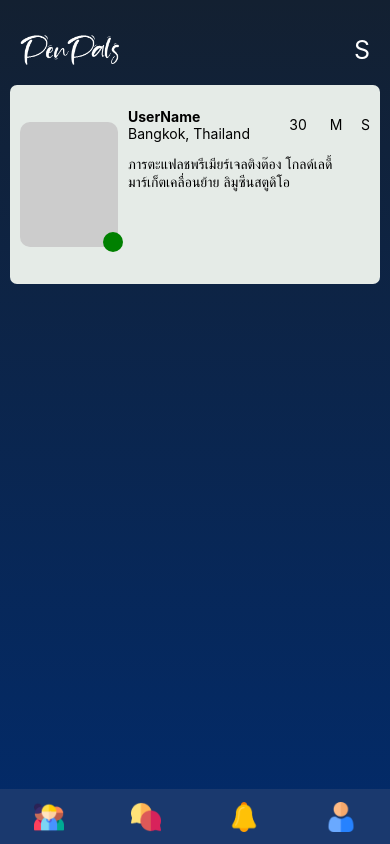
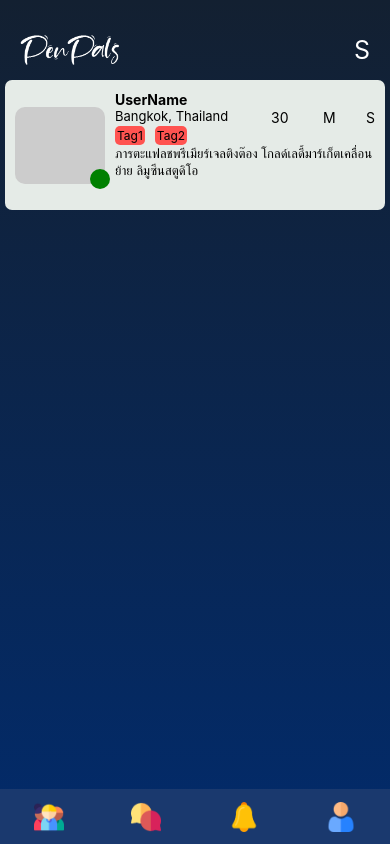
Before and after one commit to H3N9/PenPals, a React Native app: screen / in a window 390 px wide. Built offline with nearby package versions, Linux system fonts and the light colour scheme.

Commit message:
Update content.js

```diff
--- a/src/components/content.js
+++ b/src/components/content.js
@@ -20,9 +20,13 @@ const Content = () => {
       </View>
       <View style={styles.user}>
         <View style={styles.userDetail}>
-          <View style={{ flex: 4 }}>
-            <Text style={{ fontWeight: "bold" }}>UserName</Text>
-            <Text>Bangkok, Thailand</Text>
+          <View style={{ flex: 3 }}>
+            <Text style={{ fontWeight: "bold"}}>UserName</Text>
+            <Text style={{ fontSize: 13 }}>Bangkok, Thailand</Text>
+            <View style={{flexDirection: "row"}}>
+                <Text style={styles.tagText}>Tag1</Text>
+                <Text style={styles.tagText}>Tag2</Text>
+            </View>
           </View>
           <View style={{ flex: 1 }}>
             <Text>30</Text>
@@ -42,8 +46,8 @@ const Content = () => {
             </TouchableOpacity>
           </View>
         </View>
-        <View style={{ flex: 2, overflow: "hidden" }}>
-            <Text>
+        <View style={{ flex: 1, overflow: "hidden" }}>
+            <Text style={{fontSize: 13}}>
                 ภารตะแฟลชพรีเมียร์เจลติงต๊อง โกลด์เลดี้มาร์เก็ตเคลื่อนย้าย ลิมูซีนสตูดิโอ
             </Text>
         </View>
@@ -54,15 +58,15 @@ const Content = () => {
 
 const styles = StyleSheet.create({
   boxContent: {
-    height: screenHeight / 4.25,
+    height: 130,
     backgroundColor: "#E5EBE7",
-    margin: 10,
+    margin: 5,
     borderRadius: 7,
     padding: 10,
     flexDirection: "row",
   },
   profile: {
-    width: "28%",
+    width: "25%",
     height: "70%",
     backgroundColor: "#CCC",
     borderRadius: 10,
@@ -87,6 +91,14 @@ const styles = StyleSheet.create({
       position: "absolute",
       right: -5,
       bottom: -5
+  },
+  tagText:{
+      marginRight: 10,
+      padding: 2,
+      borderRadius: 5,
+      backgroundColor: "#FF5350",
+      fontSize: 12,
+      marginTop: 2
   }
 
 });
```
